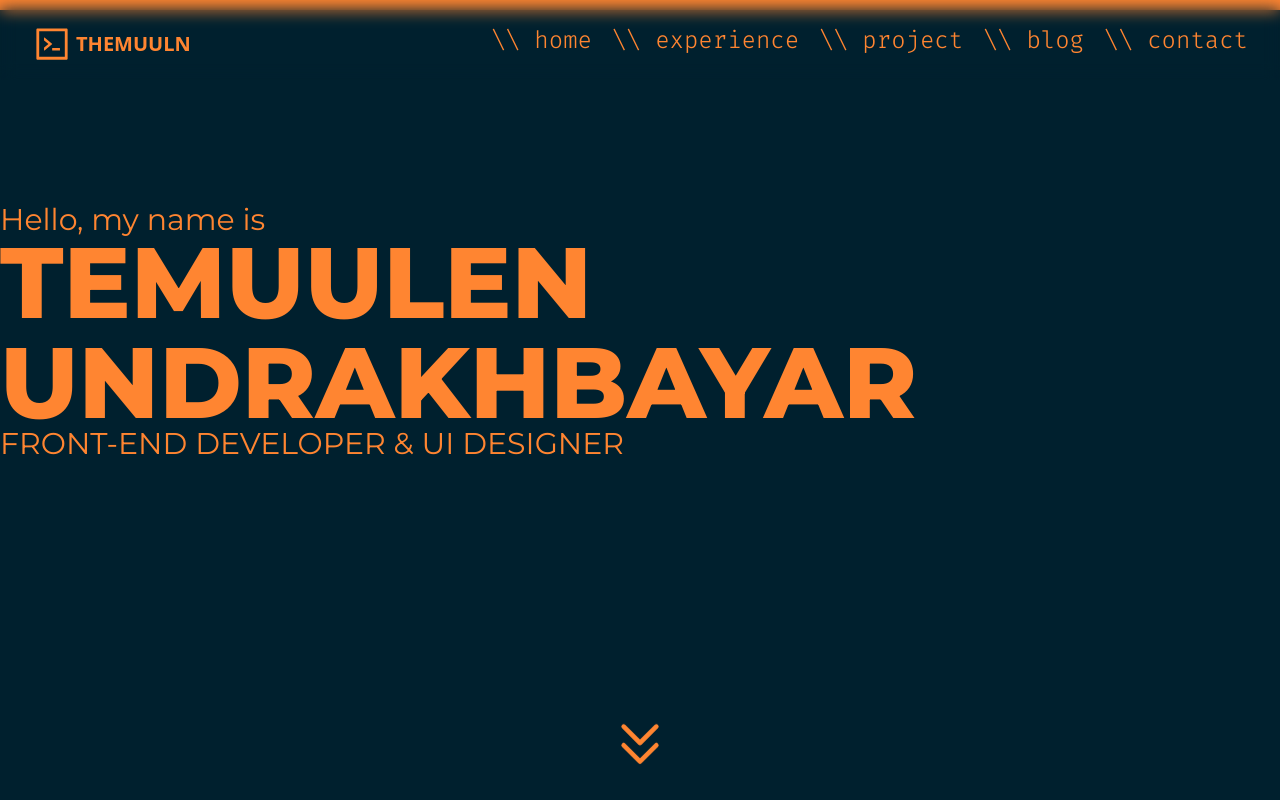
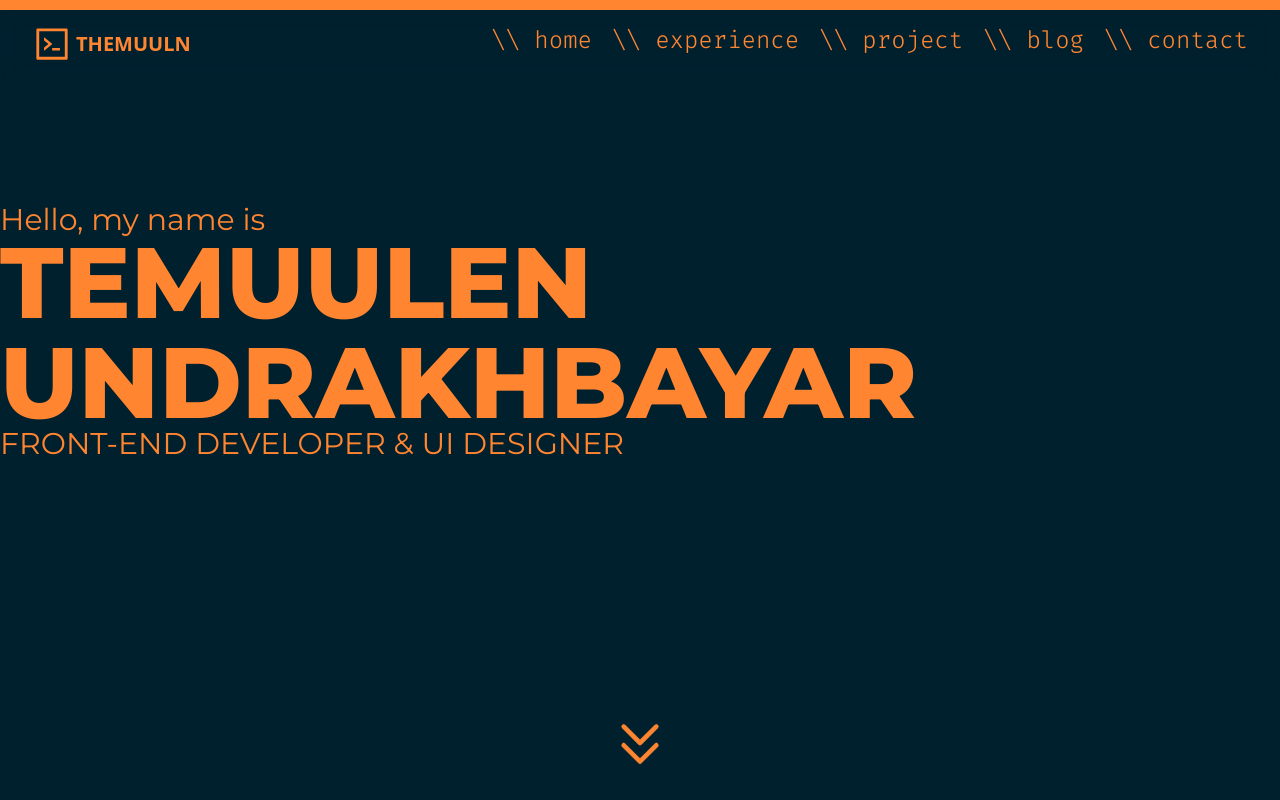
Before and after one commit to themuuln/final-portfolio, a Next.js app: page / in a window 1280 px wide. Shown: the top 800 px of the page. Built offline with nearby package versions, Linux system fonts and the light colour scheme.

Commit message:
fix: progressbar bug fixed

```diff
--- a/components/hero/ProgressBar.tsx
+++ b/components/hero/ProgressBar.tsx
@@ -12,7 +12,7 @@ const ProgressBar = () => {
   return (
     <>
       <motion.div
-        className="progress-bar fixed top-0 left-0 right-0 h-[10px] origin-left select-none  bg-brand_main-500"
+        className="progress-bar fixed top-0 left-0 right-0 z-20 h-[10px] origin-left select-none  bg-brand_main-500"
         style={{ scaleX }}
       />
     </>
```
